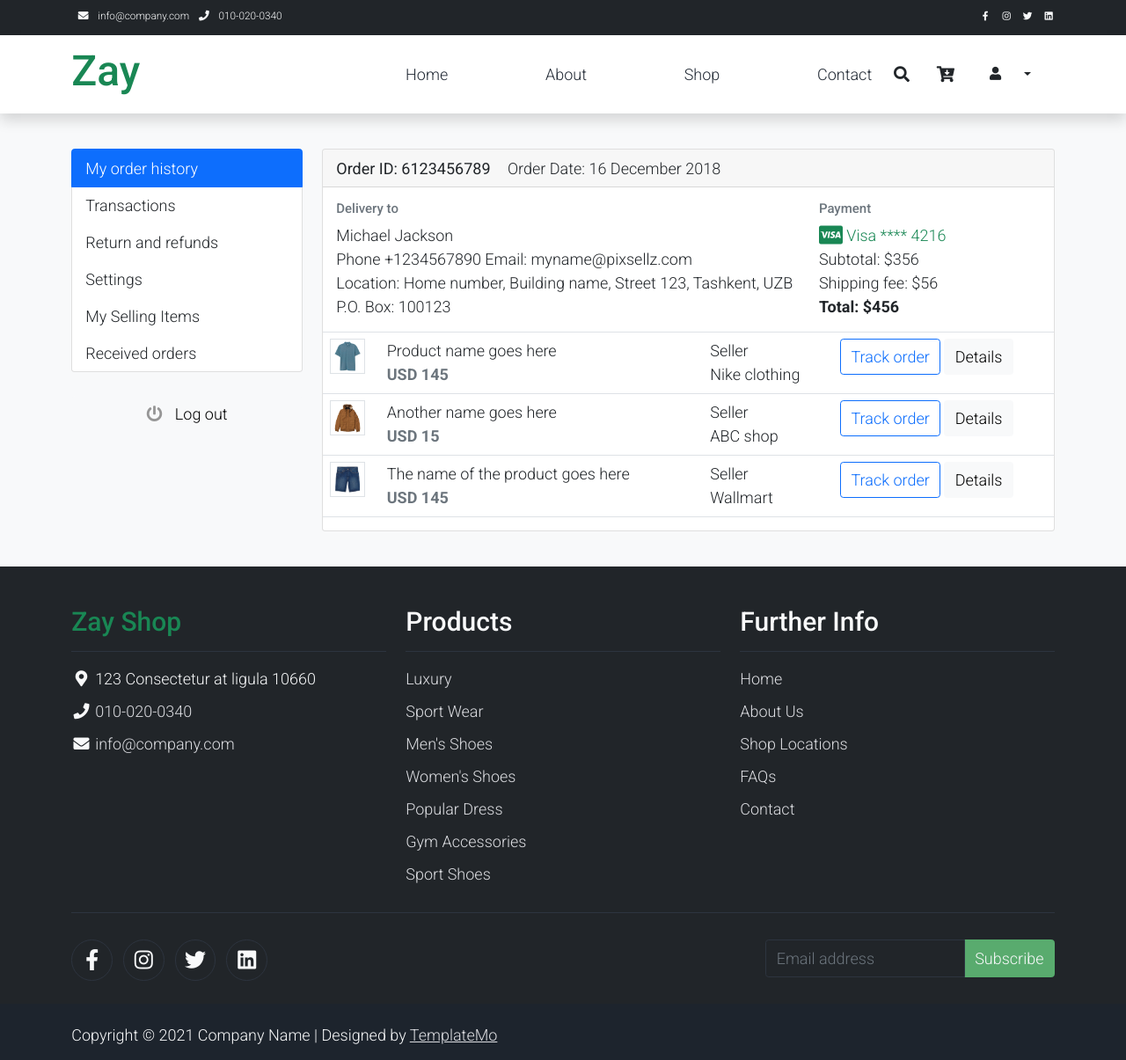
After one commit to AmalAsokakumar/e-commerce-, a Django app: page /accounts/dashboard/ in a window 1280 px wide. The commit adds this page. Shown: the whole page at 88% size. Run offline with Django 4.2, Linux system fonts and the light colour scheme; a user stored in the database is signed in; data comes from the database, SQL or seed files in the repository; both versions use the stored data as it was after the commit; some libraries are stand-ins or nearby versions; some web fonts are replaced.

```diff
--- a/ecommerce/accounts/models.py
+++ b/ecommerce/accounts/models.py
@@ -54,8 +54,8 @@ class Account(AbstractBaseUser):
 
     # required fields are, mandatory while creating a user creation model
 
-    date_joined = models.DateField(auto_now_add=True)
-    last_login = models.DateField(auto_now=True)
+    date_joined = models.DateTimeField(auto_now_add=True)
+    last_login = models.DateTimeField(auto_now=True)
     is_superuser = models.BooleanField(default=False)
     is_admin = models.BooleanField(default=False)
     is_staff = models.BooleanField(default=False)
--- /dev/null
+++ b/ecommerce/accounts/templates/dashboard.html
@@ -0,0 +1,96 @@
+{% extends 'greatcart_base.html' %}
+{% block content %}
+
+<section class="section-conten padding-y bg">
+{% include 'includes/alerts.html' %}
+<div class="container">
+	<div class="row">
+	<aside class="col-md-3">
+		<!--   SIDEBAR   -->
+		<ul class="list-group">
+			<a class="list-group-item active" href="#"> My order history </a>
+			<a class="list-group-item" href="#"> Transactions </a>
+			<a class="list-group-item" href="#"> Return and refunds </a>
+			<a class="list-group-item" href="#">Settings </a>
+			<a class="list-group-item" href="#"> My Selling Items </a>
+			<a class="list-group-item" href="#"> Received orders </a>
+		</ul>
+		<br>
+		<a class="btn btn-light btn-block" href="{% url 'logout' %}"> <i class="fa fa-power-off"></i> <span class="text">Log out</span> </a>
+		<!--   SIDEBAR .//END   -->
+	</aside>
+	<main class="col-md-9">
+		<article class="card">
+		<header class="card-header">
+			<strong class="d-inline-block mr-3">Order ID: 6123456789</strong>
+			<span>Order Date: 16 December 2018</span>
+		</header>
+		<div class="card-body">
+			<div class="row">
+				<div class="col-md-8">
+					<h6 class="text-muted">Delivery to</h6>
+					<p>Michael Jackson <br>
+					Phone +1234567890 Email: myname@pixsellz.com <br>
+			    	Location: Home number, Building name, Street 123,  Tashkent, UZB <br>
+			    	P.O. Box: 100123
+			 		</p>
+				</div>
+				<div class="col-md-4">
+					<h6 class="text-muted">Payment</h6>
+					<span class="text-success">
+						<i class="fab fa-lg fa-cc-visa"></i>
+					    Visa  **** 4216
+					</span>
+					<p>Subtotal: $356 <br>
+					 Shipping fee:  $56 <br>
+					 <span class="b">Total:  $456 </span>
+					</p>
+				</div>
+			</div> <!-- row.// -->
+		</div> <!-- card-body .// -->
+		<div class="table-responsive">
+		<table class="table table-hover">
+			<tr>
+				<td width="65">
+					<img src="../images/items/1.jpg" class="img-xs border">
+				</td>
+				<td>
+					<p class="title mb-0">Product name goes here </p>
+					<var class="price text-muted">USD 145</var>
+				</td>
+				<td> Seller <br> Nike clothing </td>
+				<td width="250"> <a href="#" class="btn btn-outline-primary">Track order</a> <a href="#" class="btn btn-light"> Details </a> </td>
+			</tr>
+			<tr>
+				<td>
+					<img src="../images/items/2.jpg" class="img-xs border">
+				</td>
+				<td>
+					<p class="title mb-0">Another name goes here </p>
+					<var class="price text-muted">USD 15</var>
+				</td>
+				<td> Seller <br> ABC shop </td>
+				<td> <a href="#" class="btn btn-outline-primary">Track order</a> <a href="#" class="btn btn-light"> Details </a> </td>
+			</tr>
+			<tr>
+				<td>
+					<img src="../images/items/3.jpg" class="img-xs border">
+				</td>
+				<td>
+					<p class="title mb-0">The name of the product  goes here </p>
+					<var class="price text-muted">USD 145</var>
+				</td>
+				<td> Seller <br> Wallmart </td>
+				<td> <a href="#" class="btn btn-outline-primary">Track order</a> <a href="#" class="btn btn-light"> Details </a> </td>
+			</tr>
+		</table>
+		</div> <!-- table-responsive .end// -->
+		</article> <!-- order-group.// -->
+	</main>
+</div> <!-- row.// -->
+</div>
+
+
+</section>
+
+{% endblock content %}
--- a/ecommerce/accounts/templates/login.html
+++ b/ecommerce/accounts/templates/login.html
@@ -25,7 +25,7 @@
       <div class="card-body">
       <h4 class="card-title mb-4">Sign in</h4>
       {% include 'includes/alerts.html' %}
-      <form action="{% url 'login' %}" method="POST">
+      <form action="" method="POST">
         {% csrf_token %}
           <div class="form-group">
 			 <input type="email" class="form-control" placeholder="Email Address" name="email">
@@ -47,6 +47,8 @@
 
      <p class="text-center mt-4">Don't have account? <a href="{% url 'register' %}">Sign up</a></p>
      <br><br>
+
+
 <!-- ============================ COMPONENT LOGIN  END.// ================================= -->
 {% comment %} {% endif %} {% endcomment %}
 
--- a/ecommerce/accounts/urls.py
+++ b/ecommerce/accounts/urls.py
@@ -1,8 +1,12 @@
 from django.conf import settings
 from django.conf.urls.static import static
 from django.urls import path
+# otp register views
 from .views import otp_register, otp_sign_in, otp_check, resent_otp, otp_confirm_signup, register
+# admin views
 from .views import login, logout, register, admin_list_users, admin_home, admin_user_block, admin_user_enable, activate
+# user views
+from .views import dashboard, forgot_password, reset_password
 urlpatterns = [
     path('sign-up/', otp_register, name='register'),
     path('conform/', otp_confirm_signup, name='confirm'),
@@ -11,10 +15,15 @@ urlpatterns = [
     path('resent-otp/', resent_otp, name='resent_otp'),
     path('logout/', logout, name='logout'),
     path('register/', register, name='regular_register'),  # currently hidden from user
+    # user
+    path('dashboard/', dashboard, name='dashboard'),
+    path('forgot-password/', forgot_password, name='forgot_password'),
+    path('reset-password/', reset_password, name='reset_password'),
+
     # admin
     path('admin-login/', login, name='login'),
     path('admin-register/', register, name='admin-register'),
-    path('activate/', activate, name='activate'),
+    path('activate/<uidb64>/<token>', activate, name='activate'),
     path('admin-home/', admin_home, name='admin_home'),
     path('admin-list-users/', admin_list_users, name='admin_list_users'),
     path('admin-disable-users/<int:id>', admin_user_block, name='admin_disable_user'),
--- a/ecommerce/accounts/views.py
+++ b/ecommerce/accounts/views.py
@@ -116,9 +116,9 @@ def otp_check(request):
         if if_valid:
             user = Account.objects.get(phone_number=mobile)
             auth.login(request, user)
-            messages.info(request, "Authenticated Successfully")
+            messages.info(request, "logged in Successfully")
             print('authenticated successfully')
-            return redirect("/")
+            return redirect("dashboard")
 
         else:
             messages.info(request, "OTP not Valid")
@@ -135,15 +135,63 @@ def resent_otp(request):
     return redirect("otp_check")
 
 
-# register function  with out any otp method for activation. need more adjustments
+def forgot_password(request):
+    if request.user.is_authenticated:
+        return redirect('/')
+    else:
+        if request.method == 'POST':
+            phone_number = request.POST['phone_number']
+            if Account.objects.get(phone_number=phone_number):
+                print('account details found')
+                sent_otp(request.POST['phone_number'])
+                request.session['phone_number'] = phone_number
+                print('\n\n\n')
+                return redirect('reset_password')
+            else:
+                messages.warning(request, 'mobile number is not registered ')
+                return redirect('register')
+    return render(request, 'forgot_password.html', {})
 
-# staff user
+
+def reset_password(request):
+    if request.user.is_authenticated:
+        return redirect('/')
+    elif request.method == 'POST':
+        otp = request.POST['otp_code']
+        password = request.POST['password']
+        if request.session['phone_number']:
+            phone_number = request.session['phone_number']
+            # if otp == '123456':
+            #     print('otp_matched \n\n\n')
+            if_valid = check_otp(phone_number, otp)
+            if if_valid:  # check if it is true, then the following will be executed
+                user = Account.objects.get(phone_number=phone_number)
+                user.set_password(password)  # through this we can actually store the hashed password for the user
+                user.save()
+                print(password)
+                print('password changed \n\n')
+                print(user.email)
+                if user.check_password(
+                        password):  # check if the hashed password is matching or not not actually required
+                    print('true')
+                return redirect('dashboard')
+            else:
+                messages.warning(request, 'invalid otp')
+                return render(request, 'otp_confirm.html', {})  # conform otp page
+        # return redirect('forgot_password')
+    return render(request, 'reset_password.html', {})
+
+
+# register function  without any otp method for activation. need more adjustments
+
+# staff user https://www.youtube.com/watch?v=uVDq4VOBMNM&t=81s  partially completed need further alternation on the
+# gmail part and do the authorization part
 def register(request):
     if request.method == 'POST':
-        form = RegistrationForm(
-            request.POST)  # here the request.post will contain all the field values from the form submission.
+        form = RegistrationForm(request.POST)  # here the request.post will contain all the field values from the
+        # form submission.
         if form.is_valid():  # to check whether all the field in this form is valid or not.
-            if Account.objects.filter(email=form.cleaned_data['email']).exist():
+            if Account.objects.filter(email=form.cleaned_data['email']):
                 messages.error(request, 'email id  already exist')
             else:
                 first_name = form.cleaned_data['first_name']  # while using django forms we use cleaned_data to fetch
@@ -165,7 +213,7 @@ def register(request):
                                                    username=username
                                                    )  # there is no field to accept phone number in models.py, so we are
                 # attaching it like.
-                if Account.objects.filter(phone_number=form.cleaned_data['phone_number']).exist():
+                if Account.objects.filter(phone_number=form.cleaned_data['phone_number']):
                     messages.error(request, 'email id already taken')
                 else:
                     user.phone_number = phone_number  # this will update the user object with the phone number.
@@ -177,7 +225,7 @@ def register(request):
                 mail_subject = 'Please activate your account'
                 # this is the actual message that we wanted to send, rather than sending one we are actually sending
                 # a template.
-                message = render_to_string(' accounts/account_verification_email.html',
+                message = render_to_string('accounts/account_verification_email.html',
                                            {
                                                'user': user,
                                                'domain': current_site,
@@ -190,10 +238,10 @@ def register(request):
                                                # actually making the token for the user
                                            })
                 to_email = email  # user's email address which we obtained at the time of signup.
-                messages.success(request, 'Registration success ')
+                # messages.success(request, 'Registration success ')
                 send_email = EmailMessage(mail_subject, message, to=[to_email])  # to email can be multiple
                 send_email.send()  # we need to configure the email to send the email datas
-                return render(request, 'login.html', {})
+                return render(request, 'register.html', {})
 
     else:
         form = RegistrationForm()
@@ -208,7 +256,7 @@ def activate(request):
     pass
 
 
-@login_required(login_url='login')
+@login_required(login_url='otp_user_login')
 def logout(request):
     auth.logout(request)
     messages.success(request, 'you are logged out')
@@ -250,14 +298,18 @@ def login(request):
     elif request.method == 'POST':
         email = request.POST['email']
         password = request.POST['password']
+        print('email, password ', (email, password))
         user = auth.authenticate(email=email, password=password)
         if user is not None:
+            print(user.username)
             auth.login(request, user)
+            print('\n\n user is authenticated ')
             # request.session['email']= email
 
             return redirect('admin_home')
         else:
             messages.error(request, 'Invalid username or password')
+            print('invalid credentials ')
             return redirect('/')
     else:
         context = {}
@@ -271,3 +323,8 @@ def admin_home(request):
     # return HttpResponse('home view')
     # return render(request, 'sneat/admin_index.html', {}) # for testing temp hide it
     return render(request, 'admin_index.html', {})
+
+
+@login_required(login_url='otp_user_login')
+def dashboard(request):
+    return render(request, 'dashboard.html', {})
--- a/ecommerce/store/urls.py
+++ b/ecommerce/store/urls.py
@@ -13,6 +13,8 @@ from .views import add_product, upload_pic_pro, view_product, delete_product, ed
 from .views import store, product_detail, search
 # cart
 from .views import cart, add_cart, remove_cart, remove_cart_item
+# checkout
+from .views import checkout
 
 urlpatterns = [
     # basic views
@@ -48,6 +50,7 @@ urlpatterns = [
     path("remove-cart/<int:product_id>/<int:cart_item_id>", remove_cart, name="remove_cart"),
     path("remove-cart-item/<int:product_id>/<int:cart_item_id>", remove_cart_item, name="remove_cart_item"),
     # special access needed
+    path('checkout/', checkout, name='checkout'),
 
 
 ]
--- a/ecommerce/store/views.py
+++ b/ecommerce/store/views.py
@@ -421,4 +421,7 @@ def remove_cart_item(request, product_id, cart_item_id):
     cart_item.delete()
     return redirect('view_cart')
 
+
 # order
+def checkout(request):
+    return render(request, 'checkout.html', {})
--- a/ecommerce/templates/login.html
+++ b/ecommerce/templates/login.html
@@ -3,7 +3,7 @@
 
 {% block content %}
 
-<section class="section-conten padding-y" style="min-height:84vh">
+<section class="section-content padding-y" style="min-height:84vh">
 
 <!-- ============================ COMPONENT LOGIN   ================================= -->
 {% comment %}
@@ -42,7 +42,7 @@ Already verified? <a href="{% url 'login' %}">Login</a>
       </div> <!-- card-body.// -->
     </div> <!-- card .// -->
 
-     <p class="text-center mt-4">Don't have account? <a href="{% url 'register' %}">Sign up</a></p>
+     <p class="text-center mt-4">Don't have account? <a href="{% url 'admin-register' %}">Sign up</a></p>
      <br><br>
 <!-- ============================ COMPONENT LOGIN  END.// ================================= -->
 {% comment %} {% endif %} {% endcomment %}
--- a/ecommerce/templates/register.html
+++ b/ecommerce/templates/register.html
@@ -14,7 +14,8 @@
         }
 </style>
 <div class="container-md"></div>
-<form action="{% url 'register' %}" method="POST" ></form>
+<!--<form action="{% url 'register' %}" method="POST" ></form>-->
+<form action="" method="POST" ></form>
 {% csrf_token %}
 <div class= 'center form-control fa-border '>
     <div class=" content col-3 ml-5 p-5">
@@ -42,7 +43,8 @@
       <article class="card-body">
     {% include 'includes/alerts.html' %}
 		<header class="mb-4"><h4 class="card-title">Sign up</h4></header>
-		<form action="{% url 'register' %}" method="POST">
+<!--		<form action="{% url 'register' %}" method="POST">-->
+		  <form  method="POST">
       {% csrf_token %}
 
 
```
Also changed, not shown: ecommerce/accounts/templates/forgot_password.html (added, +52 -0 lines), ecommerce/accounts/templates/reset_password.html (added, +54 -0 lines), ecommerce/ecommerce/settings.py (+5 -3 lines), ecommerce/accounts/migrations/0002_alter_account_date_joined_alter_account_last_login.py (added), ecommerce/db.sqlite3, ecommerce/templates/checkout.html (added).
